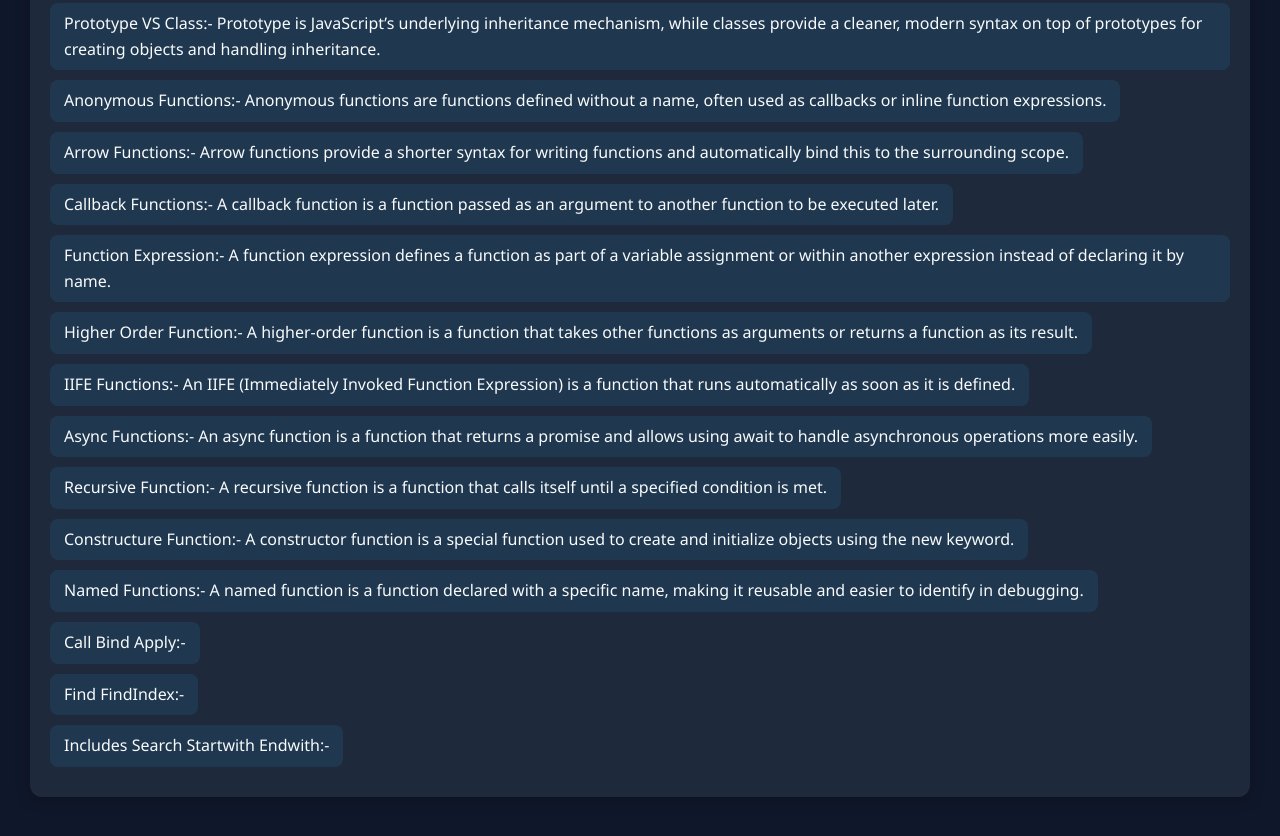
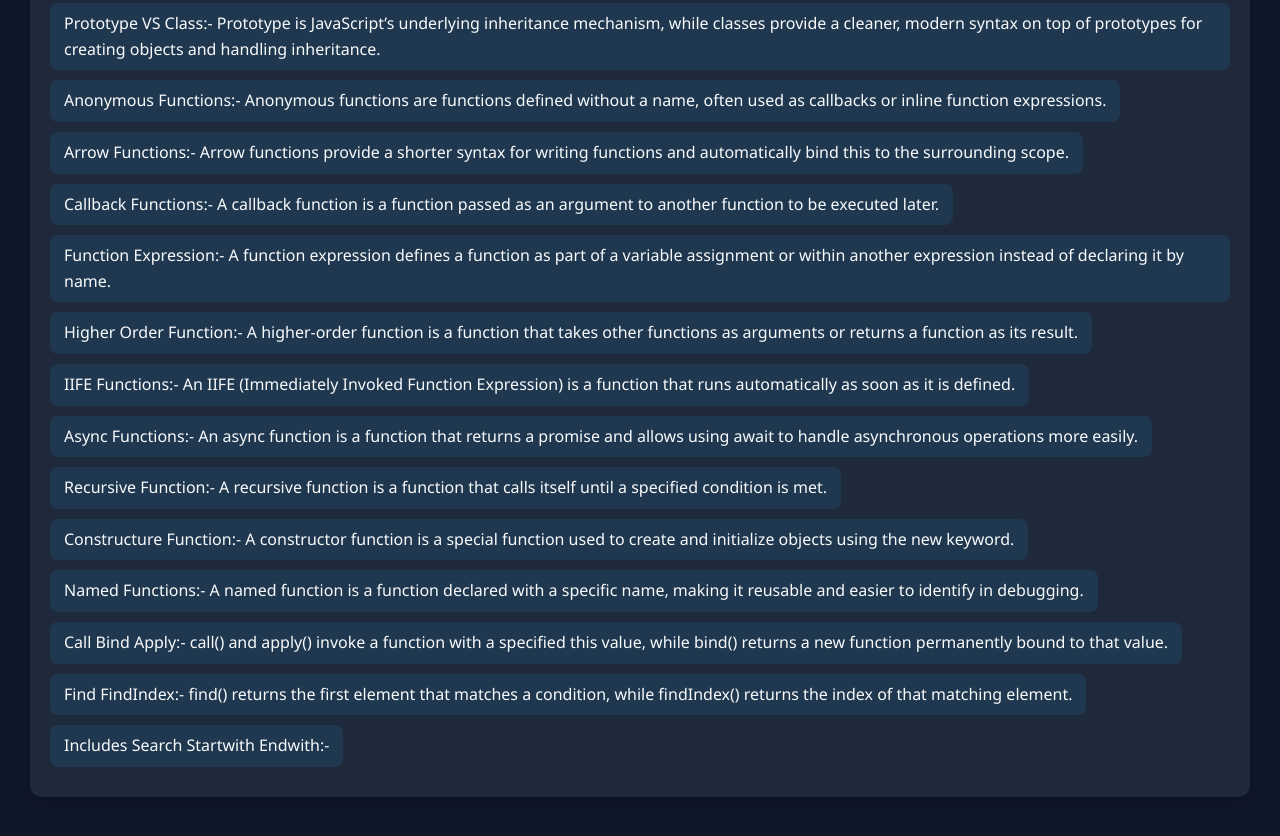
Before and after one commit to Monisasmal/Javascript-Concept, a plain HTML site: page index.html in a window 1280 px wide. Shown: the part 2492-3328 px from the top of the page. Drawn offline with Linux system fonts and the light colour scheme.

Commit message:
Update index.html

```diff
--- a/index.html
+++ b/index.html
@@ -199,8 +199,8 @@
     <li><a href="functions/recursive_function.js" target="_blank">Recursive Function:- A recursive function is a function that calls itself until a specified condition is met.</a></li>
     <li><a href="functions/constructer_function.js" target="_blank">Constructure Function:- A constructor function is a special function used to create and initialize objects using the new keyword.</a></li>
     <li><a href="functions/named_function.js" target="_blank">Named Functions:- A named function is a function declared with a specific name, making it reusable and easier to identify in debugging.</a></li>
-    <li><a href="Methods/call_apply_bind.js" target="_blank">Call Bind Apply:- </a></li>
-    <li><a href="Methods/find_findIndex.js" target="_blank">Find FindIndex:- </a></li>
+    <li><a href="Methods/call_apply_bind.js" target="_blank">Call Bind Apply:- call() and apply() invoke a function with a specified this value, while bind() returns a new function permanently bound to that value.</a></li>
+    <li><a href="Methods/find_findIndex.js" target="_blank">Find FindIndex:- find() returns the first element that matches a condition, while findIndex() returns the index of that matching element.</a></li>
     <li><a href="Methods/include_start_end_search.js" target="_blank">Includes Search Startwith Endwith:- </a></li>
     </ul>
   </section>
```
